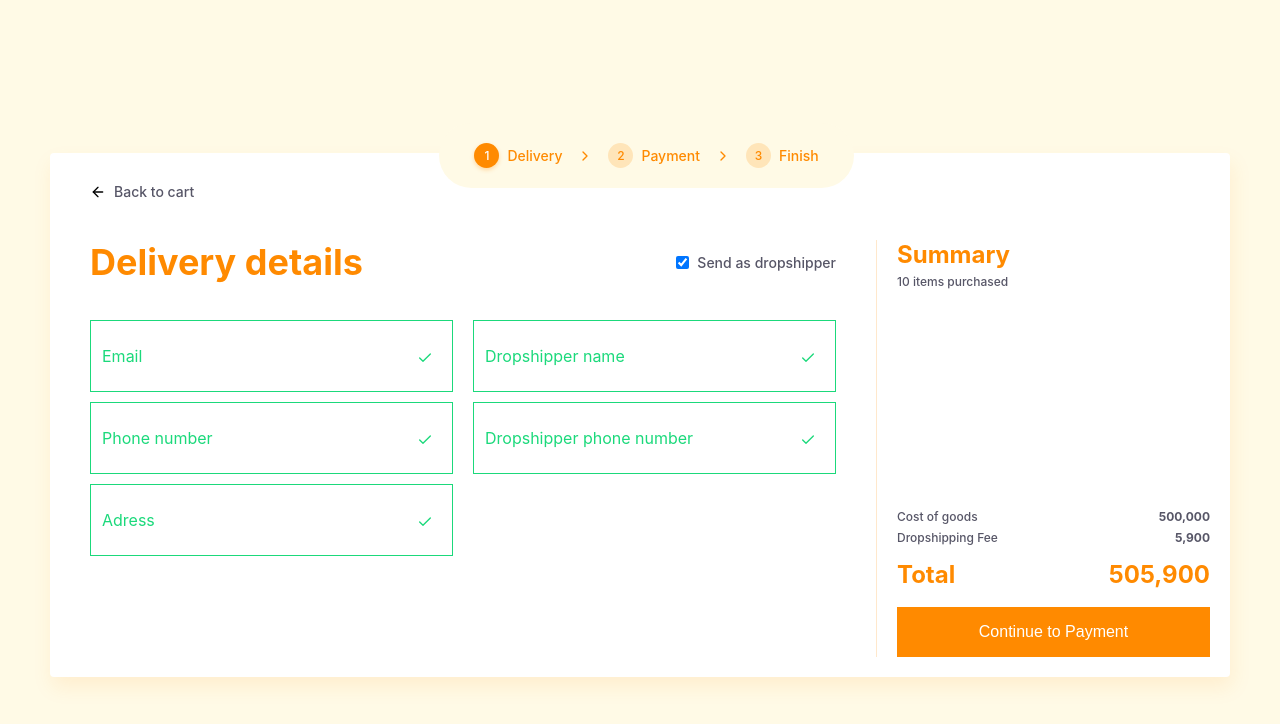
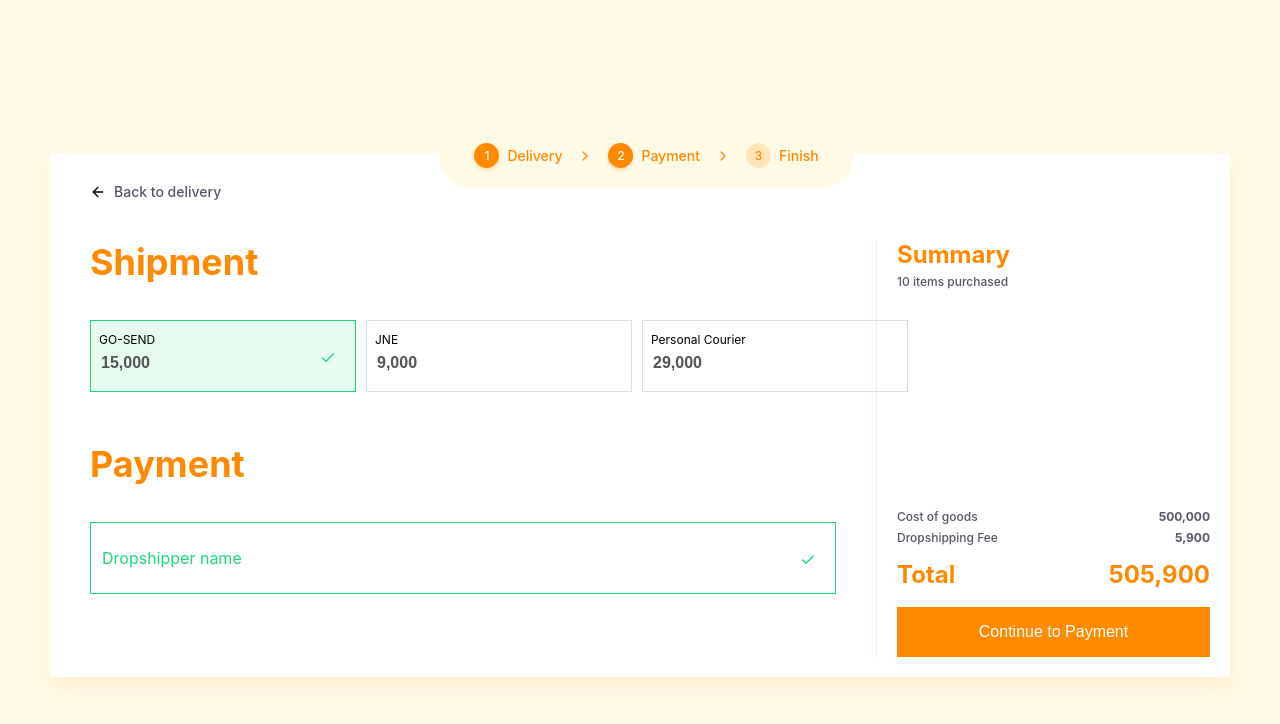
Before and after one commit to albarkahdev/jakmall-checkout-page, a React (Create React App) app: page / in a window 1280 px wide. Shown: the top 724 px of the page. Built offline with nearby package versions, Linux system fonts and the light colour scheme.

Commit message:
create radio box

```diff
--- a/src/modules/checkout/components/Checkout.js
+++ b/src/modules/checkout/components/Checkout.js
@@ -1,6 +1,7 @@
 import BoxCheckout from "../../../ui/BoxCheckout/BoxCheckout";
 import Stepper from "../../../ui/Stepper/Stepper";
 import BoxDeliveryDetails from "../../delivery/components/BoxDelivery";
+import BoxPayment from "../../payment/components/BoxPayment";
 
 const listStep = [
   {
@@ -11,7 +12,7 @@ const listStep = [
   {
     order: 2,
     name: "Payment",
-    isActive: false,
+    isActive: true,
   },
   {
     order: 3,
@@ -24,7 +25,8 @@ const Checkout = () => {
   return (
     <BoxCheckout>
       <Stepper list={listStep} />
-      <BoxDeliveryDetails />
+      {/* <BoxDeliveryDetails /> */}
+      <BoxPayment />
     </BoxCheckout>
   )
 };
--- /dev/null
+++ b/src/modules/payment/components/BoxPayment.js
@@ -0,0 +1,53 @@
+import BoxContent from "../../../ui/BoxContent/BoxContent";
+import BoxForm from "../../../ui/BoxForm/BoxForm";
+import BoxSummary from "../../../ui/BoxSummary/BoxSummary";
+import HeaderForm from "../../../ui/HeaderForm/HeaderForm";
+import BoxNavigation from "../../../ui/BoxNavigation/BoxNavigation";
+import BoxFormAndSummary from "../../../ui/BoxFormAndSummary/BoxFormAndSummary";
+import ShipementFormGroup from "./ShipementFormGroup";
+import PaymentFormGroup from "./PaymentFormGroup";
+import Space from "../../../ui/Space/Space";
+
+const listCost = [
+  {
+    label: "Cost of goods",
+    value: "500,000"
+  },
+  {
+    label: "Dropshipping Fee",
+    value: "5,900"
+  },
+];
+
+const BoxPayment = () => {
+  return (
+    <BoxContent>
+      <BoxNavigation
+        label="Back to delivery"
+      />
+      <BoxFormAndSummary>
+        <BoxForm>
+          <HeaderForm
+            title="Shipment"
+            isChekboxAvailable={false}
+          />
+          <ShipementFormGroup />
+          <Space v={50} />
+          <HeaderForm
+            title="Payment"
+            isChekboxAvailable={false}
+          />
+          <PaymentFormGroup />
+        </BoxForm>
+        <BoxSummary
+          listCost={listCost}
+          totalItemPurchashed={10}
+          labelButton="Continue to Payment"
+          totalCost="505,900"
+        />
+      </BoxFormAndSummary>
+    </BoxContent>
+  )
+};
+
+export default BoxPayment;
--- /dev/null
+++ b/src/modules/payment/components/PaymentFormGroup.js
@@ -0,0 +1,16 @@
+import styled from "styled-components";
+import TextInput from "../../../ui/TextInput/TextInput";
+
+const Wrapper = styled.div`
+
+`;
+
+const PaymentFormGroup = () => {
+  return (
+    <Wrapper>
+      <TextInput label="Dropshipper name" typeInput="text" />
+    </Wrapper>
+  )
+}
+
+export default PaymentFormGroup;
--- /dev/null
+++ b/src/modules/payment/components/ShipementFormGroup.js
@@ -0,0 +1,32 @@
+import styled from "styled-components";
+import RadioBox from "../../../ui/RadioBox/RadioBox";
+
+const Wrapper = styled.div`
+  display: grid;
+  grid-gap: 10px;
+  grid-template-columns: auto auto auto;
+`;
+
+const ShipementFormGroup = () => {
+  return (
+    <Wrapper>
+      <RadioBox
+        isSelected
+        label="GO-SEND"
+        value="15,000"
+      />
+      <RadioBox
+        isSelected={false}
+        label="JNE"
+        value="9,000"
+      />
+      <RadioBox
+        isSelected={false}
+        label="Personal Courier"
+        value="29,000"
+      />
+    </Wrapper>
+  )
+}
+
+export default ShipementFormGroup;
--- /dev/null
+++ b/src/ui/RadioBox/RadioBox.js
@@ -0,0 +1,83 @@
+import styled from 'styled-components';
+import { FiCheck } from "react-icons/fi";
+
+const colorBySelect = {
+  normal: {
+    backgroundColor: "transparent",
+    borderColor: "#ddd",
+    color: "#999",
+  },
+  selected: {
+    backgroundColor: "rgba(27, 217, 123, 0.1)",
+    borderColor: "#1BD97B",
+    color: "#1BD97B",
+  },
+};
+
+const Wrapper = styled.div`
+  display: flex;
+  flex-direction: column;
+  position: relative;
+  cursor: pointer;
+`;
+
+const Input = styled.input`
+  height: 56px;
+  padding: 14px 35px 0 10px;
+  outline: 0;
+  border: 1px solid ${props => props.borderColor};
+  background: ${props => props.backgroundColor};
+  font-size: 16px;
+  font-weight: 700;
+`;
+
+const LabelInput = styled.label`
+  font-size: 16px;
+  padding: 0 12px;
+  color: #000;
+  pointer-events: none;
+  position: absolute;
+  transform: ${
+    props => props.isActive
+    ? "translate(0, 12px) scale(0.75)"
+    : "translate(0, 26px) scale(1)"};
+  transform-origin: top left;
+  transition: all 0.2s ease-out;
+  ${Wrapper}:focus-within & {
+    transform: translate(0, 12px) scale(0.75);
+  }
+`;
+
+const CheckIcon = styled(FiCheck)`
+  color: ${props => props.color};
+  position: absolute;
+  right: 20px;
+  top: 30px;
+`;
+
+const RadioBox = ({
+    isSelected,
+    label,
+    value = "",
+  }) => {
+  const colorBase = isSelected
+    ? colorBySelect.selected
+    : colorBySelect.normal;
+
+  return (
+    <Wrapper>
+      <Input
+        backgroundColor={colorBase.backgroundColor}
+        borderColor={colorBase.borderColor}
+        value={value}
+        disabled
+      />
+      <LabelInput
+        isActive={!!value}
+      >{label}</LabelInput>
+      {isSelected && <CheckIcon color={colorBase.color} />}
+    </Wrapper>
+  )
+}
+
+export default RadioBox;
```
Also changed, not shown: src/modules/payment/components/payment.js (deleted).
